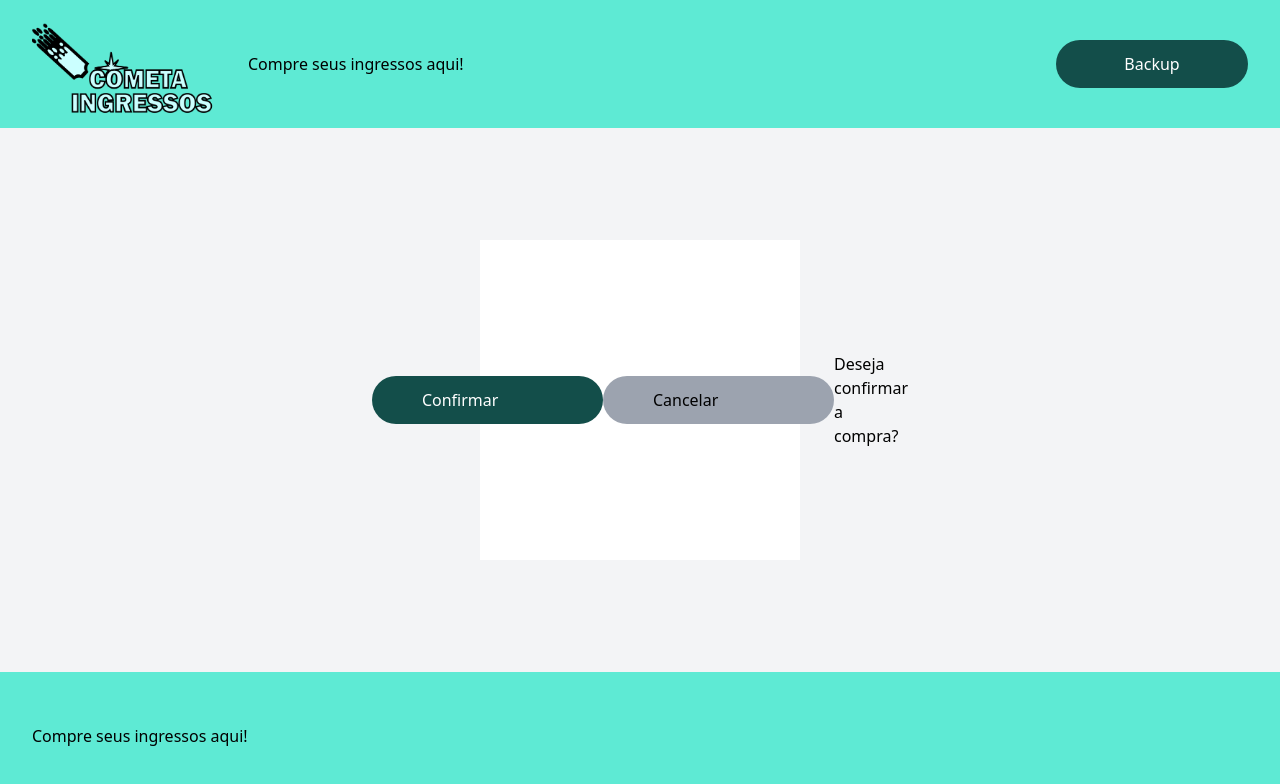
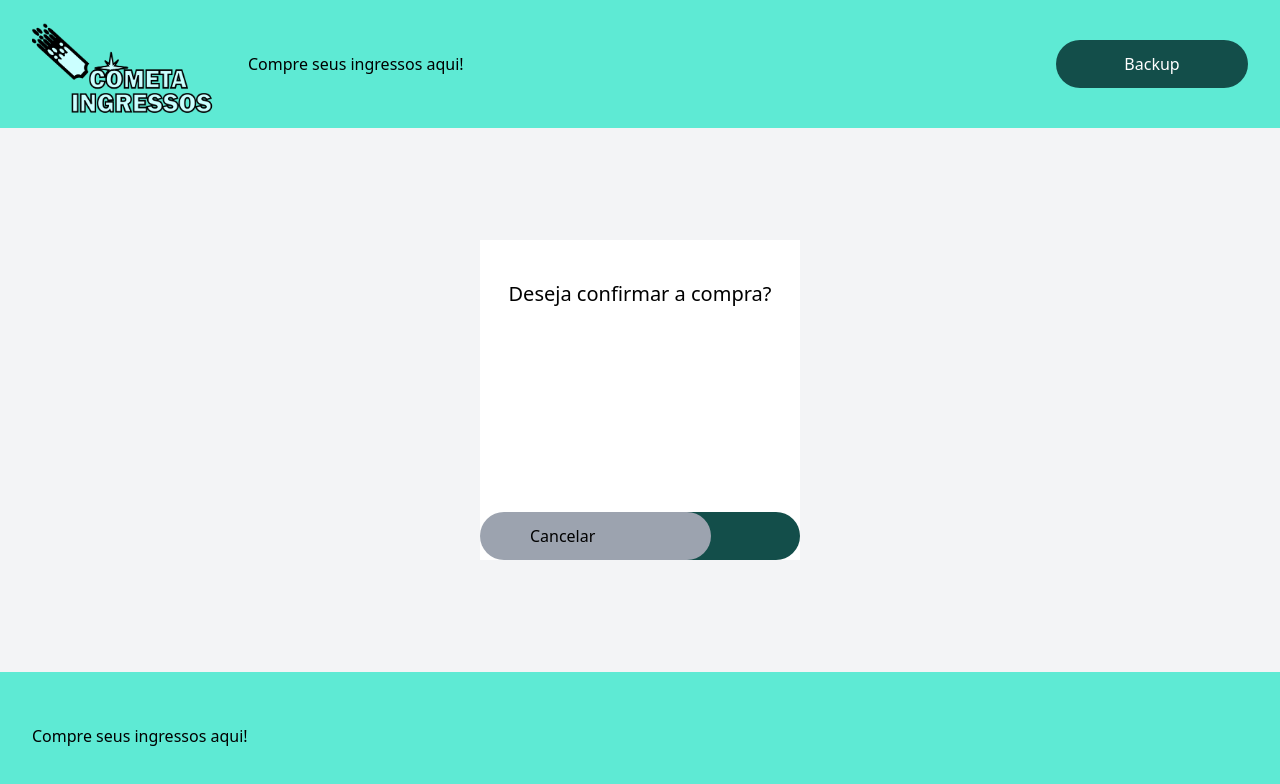
Before and after one commit to Yamazaki-Khaio/Cometa-Ingresso, a Next.js app in the folder ingressoscometa/: page /finalizar_compra in a window 1280 px wide. Shown: the top 784 px of the page. Built offline with nearby package versions, Linux system fonts and the light colour scheme.

Commit message:
fin compra fix

```diff
--- a/ingressoscometa/src/components/FinalizarCompra/FinalizarCompra.tsx
+++ b/ingressoscometa/src/components/FinalizarCompra/FinalizarCompra.tsx
@@ -3,18 +3,18 @@ import BotaoCancelarCompra from "./BotaoCancelarCompra"
 
 export default function FinalizarCompra() {
     return (
-        <div className="flex h-screen justify-center items-center flex-col">
+        <div class="flex h-screen justify-center items-center flex-col">
     <div
-        className=" w-1/4 h-80 bg-[url('http://localhost:3000/')] bg-gray-100 bg-center">
-        <div className="w-full h-full flex items-center justify-center bg-white backdrop-brightness-50">
-            <div classNames="absolute bottom-0 left-30 ...">
+        class=" w-1/4 h-80 bg-[url('http://localhost:3000/')] bg-gray-100 bg-center">
+        <div class="w-full h-full flex items-center justify-center bg-white backdrop-brightness-50">
+            <div class="absolute bottom-0 right-0 ...">
             <BotaoConfirmarCompra/>
             </div>
-            <div classNamess="absolute bottom-0 right-0 ...">
+            <div class="absolute bottom-0 left-0 ...">
             <BotaoCancelarCompra/>
             </div>
 
-                <div classNamess="absolute left-30 top-10 text-xl ...">Deseja confirmar a compra?</div>
+                <div class="absolute left-30 top-10 text-xl ...">Deseja confirmar a compra?</div>
         </div>
     </div>
 </div>
```
